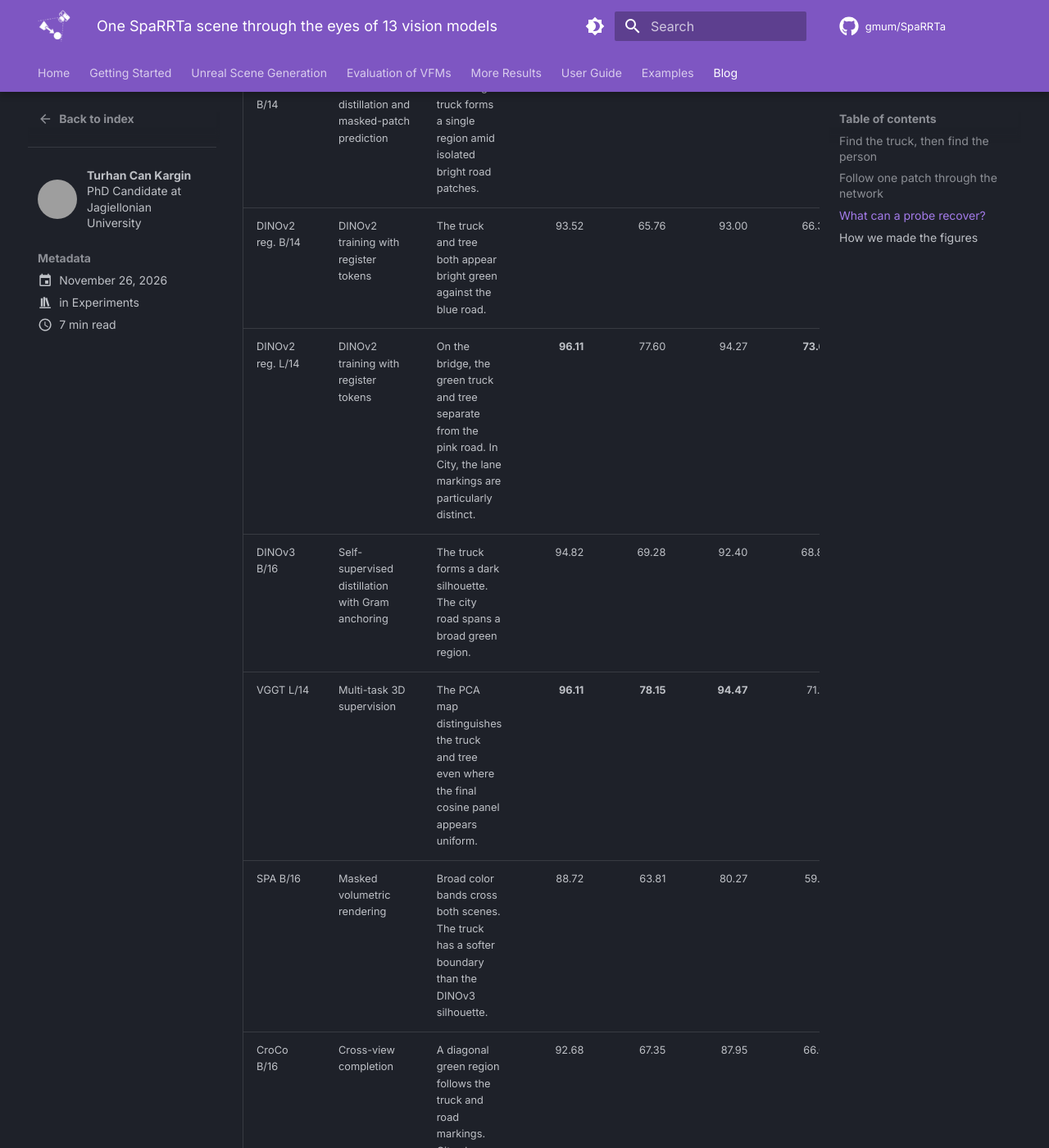
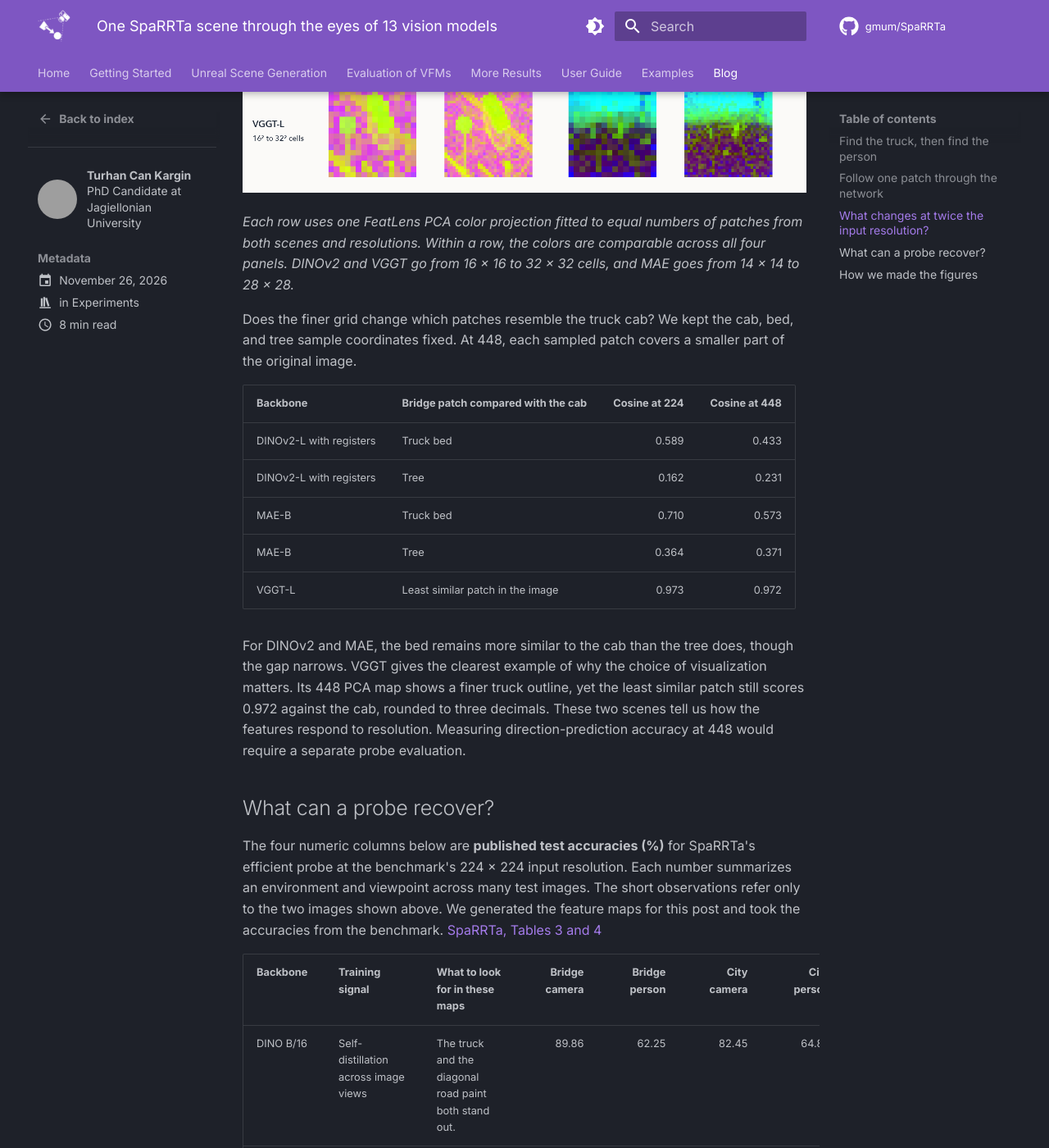
Before and after one commit to gmum/SpaRRTa, an MkDocs documentation site: the page built from docs/blog/posts/one-scene-thirteen-backbones.md, in a window 1280 px wide and 1400 px high, scrolled down 3630 px. Shown: the whole window at 82% size. Built offline with MkDocs 1.6.1 and Material for MkDocs 9.7.7, drawn with Linux system fonts in a browser that asks for light colours; comment, search, counter and statistics services are not loaded; some of the changed text lies outside the part shown; grey boxes are pictures that could not be loaded.

Commit message:
docs: compare SpaRRTa feature maps at 224 and 448 pixels

```diff
--- a/docs/blog/posts/one-scene-thirteen-backbones.md
+++ b/docs/blog/posts/one-scene-thirteen-backbones.md
@@ -45,11 +45,29 @@ Three readings from that figure are worth comparing:
 - **MAE.** At block 11, the cab-to-bed similarity is **0.71**, while the cab-to-tree similarity is **0.36**. Much of the road also has positive similarity to the cab. The fixed scale lets us see that higher background level.
 - **VGGT.** The truck is visible at block 12. By block 24, even the *least* similar patch scores **0.973** against the cab. The same layer's PCA map still outlines the truck. Cosine measures the angle to one vector, whereas PCA stretches directions of variation across the collection of patches. Small differences between nearly parallel vectors can therefore be visible in the PCA image.
 
-The VGGT result is particularly instructive. A reader given only the last red panel might guess that its features contain little usable spatial information. The probe result gives a direct way to check that guess.
+## What changes at twice the input resolution?
+
+We ran the same Bridge and City images through these three encoders again at 448 × 448. Doubling the input width and height gives each model four times as many spatial tokens. Look at the tree to the left of the truck in the Bridge panels. At 448, you can follow its trunk below the crown and trace the lane markings alongside the pickup.
+
+![Paired 224 and 448 feature maps for DINOv2-L with registers, MAE-B, and VGGT-L on Bridge and City. The finer Bridge grids reveal the tree trunk and the diagonal lane markings.](../../imgs/featlens/resolution-comparison.png)
+
+*Each row uses one FeatLens PCA color projection fitted to equal numbers of patches from both scenes and resolutions. Within a row, the colors are comparable across all four panels. DINOv2 and VGGT go from 16 × 16 to 32 × 32 cells, and MAE goes from 14 × 14 to 28 × 28.*
+
+Does the finer grid change which patches resemble the truck cab? We kept the cab, bed, and tree sample coordinates fixed. At 448, each sampled patch covers a smaller part of the original image.
+
+| Backbone | Bridge patch compared with the cab | Cosine at 224 | Cosine at 448 |
+|---|---|---:|---:|
+| DINOv2-L with registers | Truck bed | 0.589 | 0.433 |
+| DINOv2-L with registers | Tree | 0.162 | 0.231 |
+| MAE-B | Truck bed | 0.710 | 0.573 |
+| MAE-B | Tree | 0.364 | 0.371 |
+| VGGT-L | Least similar patch in the image | 0.973 | 0.972 |
+
+For DINOv2 and MAE, the bed remains more similar to the cab than the tree does, though the gap narrows. VGGT gives the clearest example of why the choice of visualization matters. Its 448 PCA map shows a finer truck outline, yet the least similar patch still scores 0.972 against the cab, rounded to three decimals. These two scenes tell us how the features respond to resolution. Measuring direction-prediction accuracy at 448 would require a separate probe evaluation.
 
 ## What can a probe recover?
 
-The four numeric columns below are **published test accuracies (%)** for SpaRRTa's efficient probe. Each number summarizes an environment and viewpoint across many test images. The short observations refer only to the two images shown above. We generated the feature maps for this post and took the accuracies from the benchmark. [SpaRRTa, Tables 3 and 4](https://arxiv.org/html/2601.11729v3)
+The four numeric columns below are **published test accuracies (%)** for SpaRRTa's efficient probe at the benchmark's 224 × 224 input resolution. Each number summarizes an environment and viewpoint across many test images. The short observations refer only to the two images shown above. We generated the feature maps for this post and took the accuracies from the benchmark. [SpaRRTa, Tables 3 and 4](https://arxiv.org/html/2601.11729v3)
 
 | Backbone | Training signal | What to look for in these maps | Bridge camera | Bridge person | City camera | City person |
 |---|---|---|---:|---:|---:|---:|
@@ -73,11 +91,11 @@ DINOv2-L with registers and VGGT tie on the Bridge camera task despite the diffe
 
 ## How we made the figures
 
-We used the Bridge and City images from the project demo and the 13 checkpoints represented in the paper's main tables. Each frozen encoder received one bicubically resized 224 × 224 RGB image at a time with SpaRRTa's ImageNet normalization. We kept the spatial tokens on their native grid and enlarged the colored cells with nearest-neighbor sampling. For each backbone we fitted FeatLens's robust three-component PCA jointly to the two grids with a fixed PyTorch seed of 24. The cosine computation used the original patch vectors. The bed and tree samples were at normalized image coordinates (0.61, 0.37) and (0.21, 0.39), respectively.
+We used the Bridge and City images from the project demo and the 13 checkpoints represented in the paper's main tables. For the 13-backbone gallery, each frozen encoder received one bicubically resized 224 × 224 RGB image at a time with SpaRRTa's ImageNet normalization. We kept the spatial tokens on their native grid and enlarged the colored cells with nearest-neighbor sampling. For each backbone we fitted FeatLens's robust three-component PCA jointly to the two grids with a fixed PyTorch seed of 24. The cosine computation used the original patch vectors. The bed and tree samples were at normalized image coordinates (0.61, 0.37) and (0.21, 0.39), respectively.
 
 We selected the deepest feature exposed by the evaluation configuration. For MAE, the wrapper indexes a hidden-state sequence that includes the embedding output, so its deepest configured index is the output of **block 11 of 12**. For VGGT, SpaRRTa probes the single-image patch encoder before the multi-view aggregator. For CLIP, we used the LAION ViT-B/16 checkpoint and checked the patch outputs against OpenCLIP's native forward pass. These choices matter when comparing the figures to visualizations from another implementation. [SpaRRTa extraction code](https://github.com/turhancan97/SpaRRTa/tree/bb58d7c0faf26f85ce456b187321d30fe197e6df/sparrta/models) · [FeatLens revision used](https://github.com/turhancan97/FeatLens/tree/fb0c339a92eb7014d8ea7887e352b76b2d424097)
 
-The figure data include the 26 native-resolution PCA maps, all 12 cosine arrays, and a manifest with the input image hashes, model configurations, and layer indices. [Download the figure data](../../imgs/featlens/figure-data.zip)
+The figure data include the original 26 PCA maps, 12 layer-wise cosine arrays, and a manifest with the input image hashes, model configurations, and layer indices. The `resolution/` folder contains the 12 paired PCA maps, six Bridge cosine arrays, and the measurements for the resolution comparison. [Download the figure data](../../imgs/featlens/figure-data.zip)
 
 **Software citation.** Kargın, Turhan Can (2026). *FeatLens: Model-agnostic feature-map visualization for vision models*. Version 0.3.2. Zenodo. [DOI 10.5281/zenodo.21082488](https://doi.org/10.5281/zenodo.21082488)
 
```
Also changed, not shown: docs/imgs/featlens/resolution-comparison.png (added), 1 other file.
